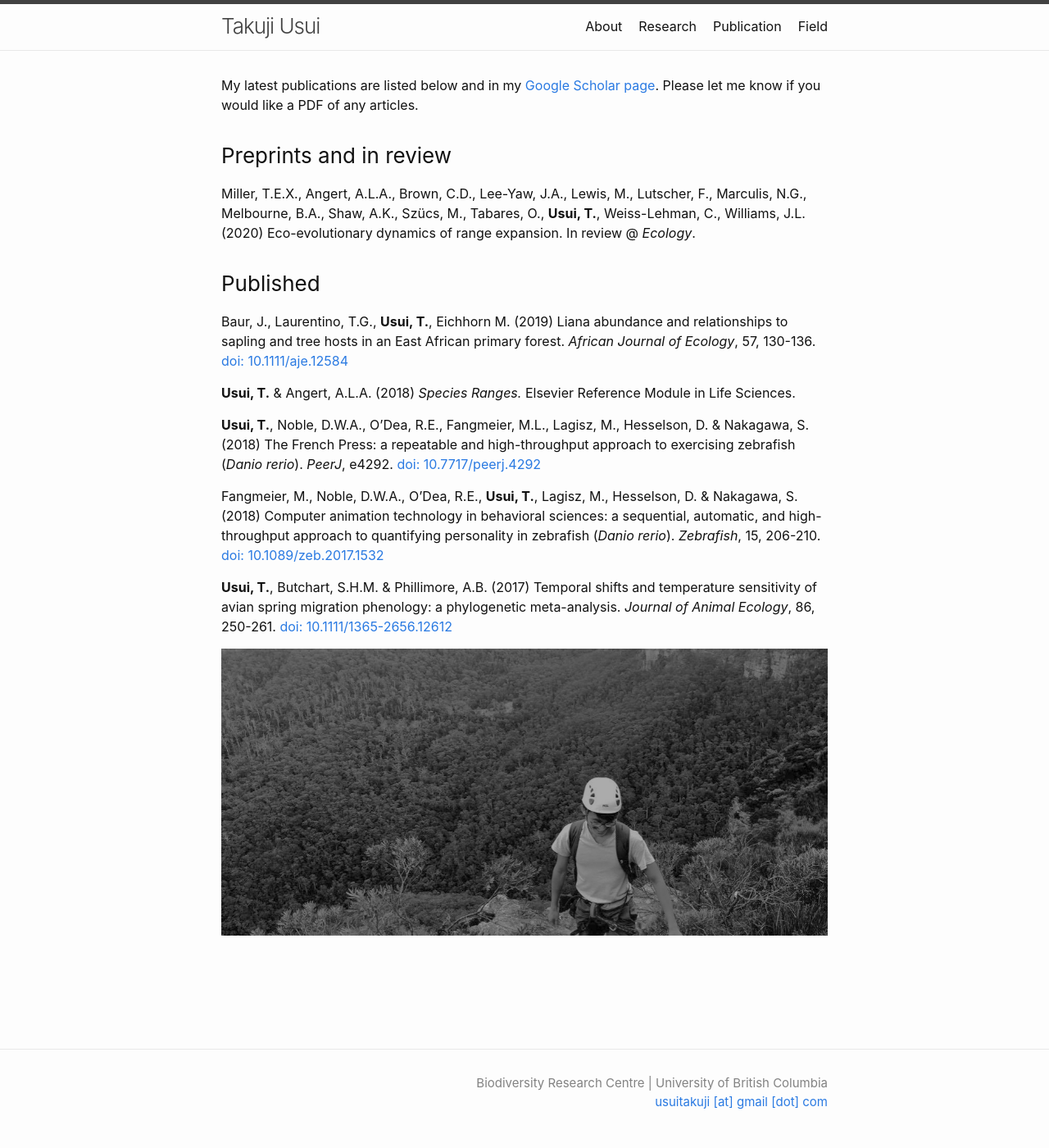
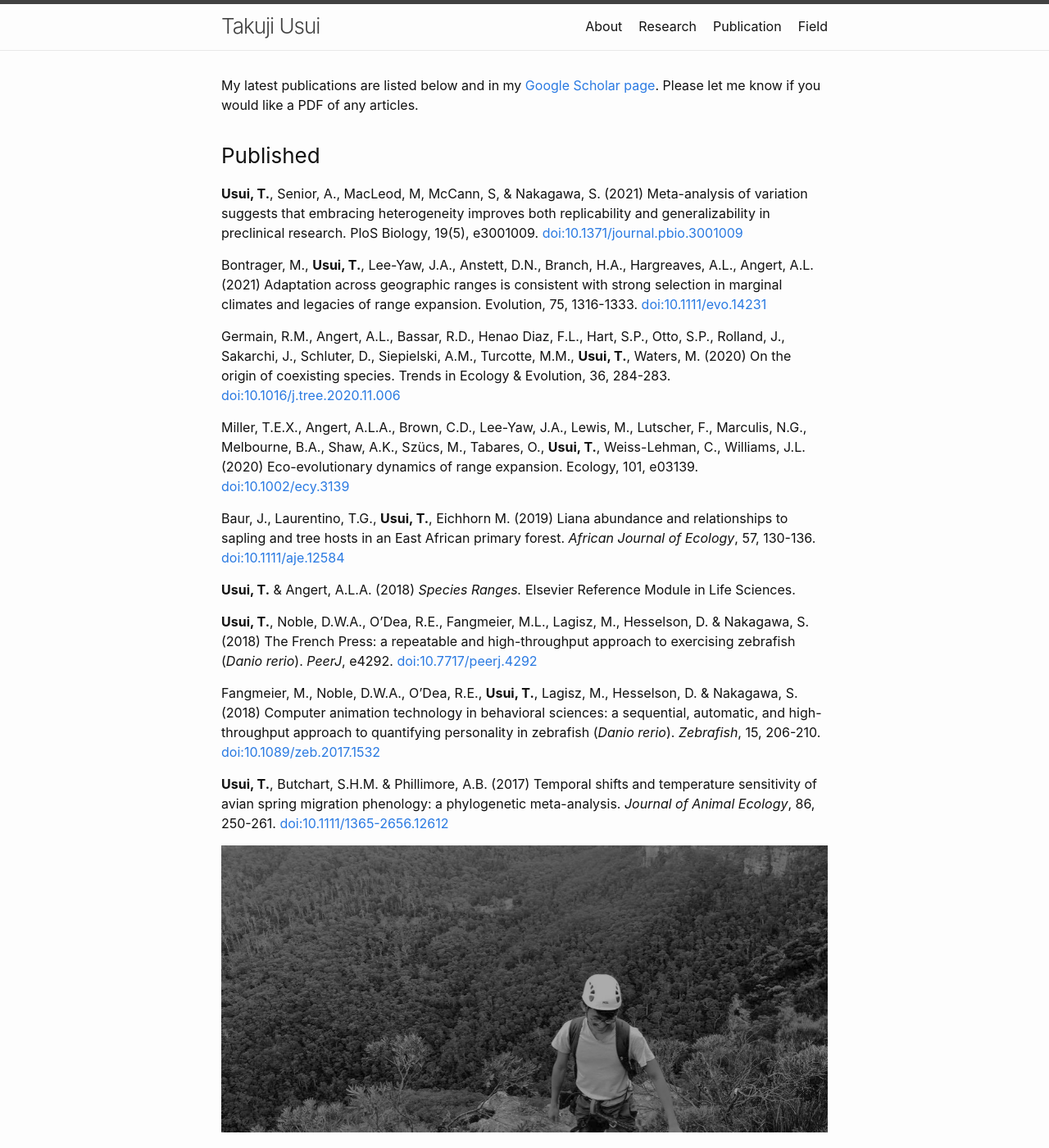
Before and after one commit to takujiusui/takujiusui.github.io, a Jekyll site: the page built from pubs.md, in a window 1280 px wide and 1400 px high. Shown: the whole window at 82% size. Built offline with Jekyll 4.4.1, drawn with Linux system fonts in a browser that asks for light colours.

Commit message:
update pubs page

```diff
--- a/pubs.md
+++ b/pubs.md
@@ -5,19 +5,24 @@ order: 3
 ---
 
 My latest publications are listed below and in my [Google Scholar page](https://scholar.google.ca/citations?user=aGFgshoAAAAJ&hl=en). Please let me know if you would like a PDF of any articles.
-### Preprints and in review
-
-Miller, T.E.X., Angert, A.L.A., Brown, C.D., Lee-Yaw, J.A., Lewis, M., Lutscher, F., Marculis, N.G., Melbourne, B.A., Shaw, A.K., Szücs, M., Tabares, O., **Usui, T.**, Weiss-Lehman, C., Williams, J.L. (2020) Eco-evolutionary dynamics of range expansion. In review @ *Ecology*.
 ### Published
 
-Baur, J., Laurentino, T.G., **Usui, T.**, Eichhorn M. (2019) Liana abundance and relationships to sapling and tree hosts in an East African primary forest. *African Journal of Ecology*, 57, 130-136. [doi: 10.1111/aje.12584](https://onlinelibrary.wiley.com/doi/full/10.1111/aje.12584)
+**Usui, T.**, Senior, A., MacLeod, M, McCann, S, & Nakagawa, S. (2021) Meta-analysis of variation suggests that embracing heterogeneity improves both replicability and generalizability in preclinical research. PloS Biology, 19(5), e3001009. [doi:10.1371/journal.pbio.3001009](https://journals.plos.org/plosbiology/article?id=10.1371/journal.pbio.3001009)
+
+Bontrager, M., **Usui, T.**, Lee-Yaw, J.A., Anstett, D.N., Branch, H.A., Hargreaves, A.L., Angert, A.L. (2021) Adaptation across geographic ranges is consistent with strong selection in marginal climates and legacies of range expansion. Evolution, 75, 1316-1333. [doi:10.1111/evo.14231](https://onlinelibrary.wiley.com/doi/10.1111/evo.14231)
+
+Germain, R.M., Angert, A.L., Bassar, R.D., Henao Diaz, F.L., Hart, S.P., Otto, S.P., Rolland, J., Sakarchi, J., Schluter, D., Siepielski, A.M., Turcotte, M.M., **Usui, T.**, Waters, M. (2020) On the origin of coexisting species. Trends in Ecology & Evolution, 36, 284-283. [doi:10.1016/j.tree.2020.11.006](https://www.cell.com/trends/ecology-evolution/fulltext/S0169-5347(20)30339-6)
+
+Miller, T.E.X., Angert, A.L.A., Brown, C.D., Lee-Yaw, J.A., Lewis, M., Lutscher, F., Marculis, N.G., Melbourne, B.A., Shaw, A.K., Szücs, M., Tabares, O., **Usui, T.**, Weiss-Lehman, C., Williams, J.L. (2020) Eco-evolutionary dynamics of range expansion. Ecology, 101, e03139. [doi:10.1002/ecy.3139](https://esajournals.onlinelibrary.wiley.com/doi/abs/10.1002/ecy.3139)
+
+Baur, J., Laurentino, T.G., **Usui, T.**, Eichhorn M. (2019) Liana abundance and relationships to sapling and tree hosts in an East African primary forest. *African Journal of Ecology*, 57, 130-136. [doi:10.1111/aje.12584](https://onlinelibrary.wiley.com/doi/full/10.1111/aje.12584)
 
 **Usui, T.** & Angert, A.L.A. (2018) *Species Ranges.* Elsevier Reference Module in Life Sciences.
 
-**Usui, T.**, Noble, D.W.A., O’Dea, R.E., Fangmeier, M.L., Lagisz, M., Hesselson, D. & Nakagawa, S. (2018) The French Press: a repeatable and high-throughput approach to exercising zebrafish (*Danio rerio*). *PeerJ*, e4292. [doi: 10.7717/peerj.4292](https://peerj.com/articles/4292/)
+**Usui, T.**, Noble, D.W.A., O’Dea, R.E., Fangmeier, M.L., Lagisz, M., Hesselson, D. & Nakagawa, S. (2018) The French Press: a repeatable and high-throughput approach to exercising zebrafish (*Danio rerio*). *PeerJ*, e4292. [doi:10.7717/peerj.4292](https://peerj.com/articles/4292/)
 
-Fangmeier, M., Noble, D.W.A., O’Dea, R.E., **Usui, T.**, Lagisz, M., Hesselson, D. & Nakagawa, S. (2018) Computer animation technology in behavioral sciences: a sequential, automatic, and high-throughput approach to quantifying personality in zebrafish (*Danio rerio*). *Zebrafish*, 15, 206-210. [doi: 10.1089/zeb.2017.1532](https://www.liebertpub.com/doi/abs/10.1089/zeb.2017.1532)
+Fangmeier, M., Noble, D.W.A., O’Dea, R.E., **Usui, T.**, Lagisz, M., Hesselson, D. & Nakagawa, S. (2018) Computer animation technology in behavioral sciences: a sequential, automatic, and high-throughput approach to quantifying personality in zebrafish (*Danio rerio*). *Zebrafish*, 15, 206-210. [doi:10.1089/zeb.2017.1532](https://www.liebertpub.com/doi/abs/10.1089/zeb.2017.1532)
 
-**Usui, T.**, Butchart, S.H.M. & Phillimore, A.B. (2017) Temporal shifts and temperature sensitivity of avian spring migration phenology: a phylogenetic meta-analysis. *Journal of Animal Ecology*, 86, 250-261. [doi: 10.1111/1365-2656.12612](https://besjournals.onlinelibrary.wiley.com/doi/full/10.1111/1365-2656.12612)
+**Usui, T.**, Butchart, S.H.M. & Phillimore, A.B. (2017) Temporal shifts and temperature sensitivity of avian spring migration phenology: a phylogenetic meta-analysis. *Journal of Animal Ecology*, 86, 250-261. [doi:10.1111/1365-2656.12612](https://besjournals.onlinelibrary.wiley.com/doi/full/10.1111/1365-2656.12612)
 
 ![rockclimb](images/rock-bw.png)
```
